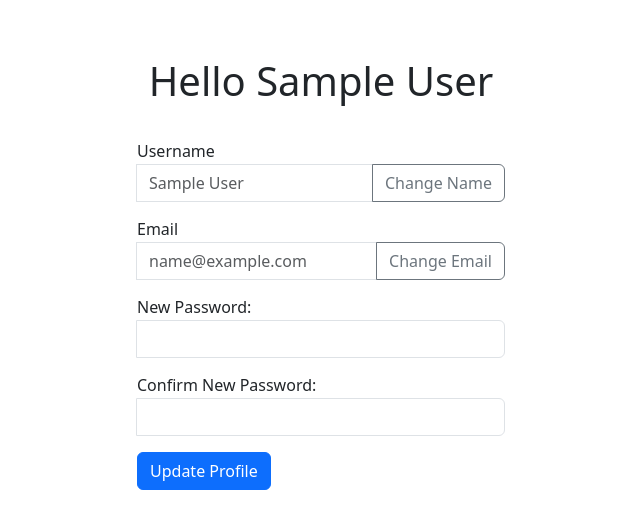
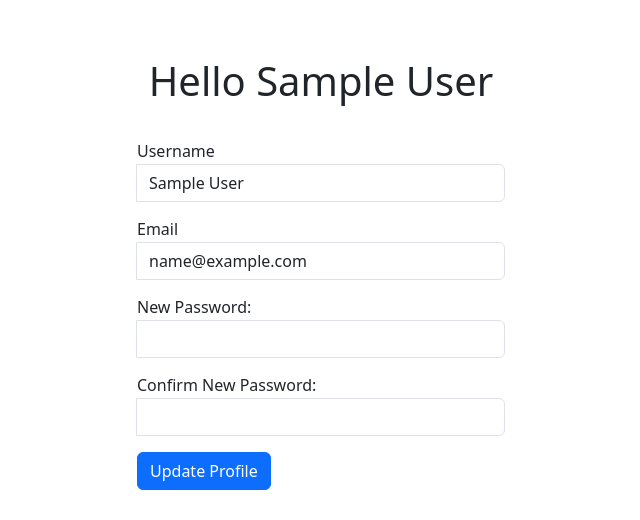
Before and after one commit to KnifeXLight/StyleSync, a Flask app: page /views/profile in a window 1280 px wide. Shown: the part 59-579 px from the top of the page, without its empty margins (319-959 px from the left). Run offline with Flask 3, Linux system fonts and the light colour scheme; the visitor is signed in with stand-in values (Sample User, id 1).

Commit message:
changes to profile, many requests single button

```diff
--- a/templates/html/profile.html
+++ b/templates/html/profile.html
@@ -39,6 +39,63 @@
     }
     </style>
     <script>
+        document.addEventListener("DOMContentLoaded", function() {
+            // Listen for input changes on the email field
+            document.getElementById("email-label").addEventListener("input", function(event) {
+                updateEmail(event.target.value);
+            });
+
+            // Function to update the email asynchronously
+            function updateEmail(newEmail) {
+                var formData = new FormData();
+                formData.append('email', newEmail);
+
+                fetch('/views/profile', {
+                    method: "POST",
+                    body: formData
+                }).then(response => {
+                    // Handle response if needed
+                    console.log("Email updated successfully");
+                }).catch(error => {
+                    console.error("Error updating email:", error);
+                });
+            }
+
+            // Remaining code for password validation and form submission...
+        });
+    </script>
+    <script>
+        document.addEventListener("DOMContentLoaded", function() {
+            // Listen for input changes on the username field
+            document.getElementById("username").addEventListener("input", function(event) {
+                updateUsername(event.target.value);
+            });
+
+            // Function to update the username asynchronously
+            function updateUsername(newUsername) {
+                var formData = new FormData();
+                formData.append('name', newUsername);
+
+                fetch('/views/profile', {
+                    method: "POST",
+                    body: formData
+                }).then(response => {
+                    // Handle response if needed
+                    console.log("Username updated successfully");
+                }).catch(error => {
+                    console.error("Error updating username:", error);
+                });
+            }
+
+            // Remaining code for password validation and form submission...
+        });
+    </script>
+
+
+
+
+
+    <script>
         function validatePasswords() {
             var password = document.getElementById("password").value;
             var confirm_password = document.getElementById("confirm_password").value;
@@ -60,8 +117,8 @@
                     <div id="Username-label">
                         <label for="username">Username</label>
                     </div>
-                    <input type="text" class="form-control" id="username" name="name" placeholder="{{ current_user.name }}" aria-label="Recipient's username" aria-describedby="button-addon2">
-                    <button class="btn btn-outline-secondary" type="submit" id="button-addon2">Change Name</button>
+                    <input type="text" class="form-control" id="username" name="name" value="{{ current_user.name }}" aria-label="Recipient's username" aria-describedby="button-addon2">
+                    <!-- <button class="btn btn-outline-secondary" type="submit" id="button-addon2">Change Name</button> -->
                 </div>
                 <br>
             </form>
@@ -71,8 +128,8 @@
                     <div id="email-name">
                         <label for="email">Email</label>
                     </div>
-                    <input type="text" class="form-control" id="email-label" name="email" placeholder="{{ current_user.email }}" aria-label="Test Email" aria-describedby="button-addon2">
-                    <button class="btn btn-outline-secondary" type="submit" id="button-addon2">Change Email</button>
+                    <input type="text" class="form-control" id="email-label" name="email" value="{{ current_user.email }}" aria-label="Test Email" aria-describedby="button-addon2">
+                    <!-- <button class="btn btn-outline-secondary" type="submit" id="button-addon2">Change Email</button> -->
                 </div>
                 <br>
             </form>
```
